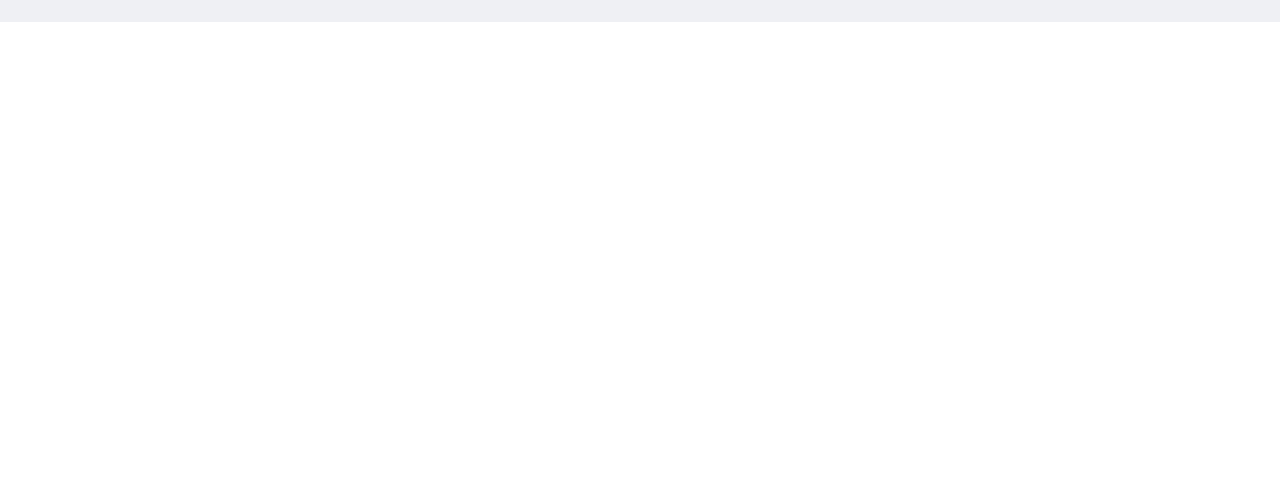
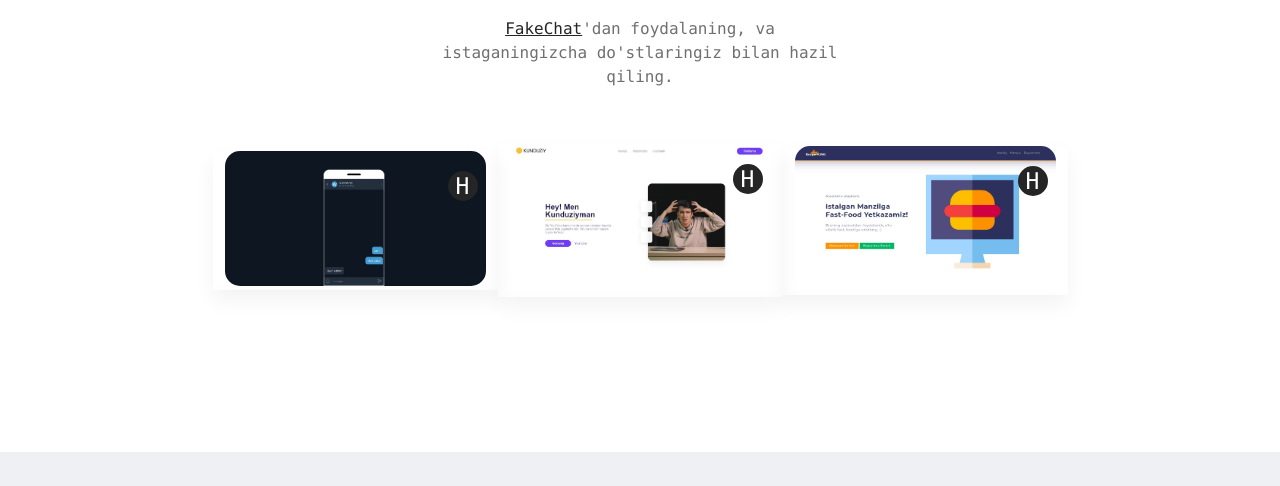
Before and after one commit to Fayozxon/Copypaste, a plain HTML site: page index.html in a window 1280 px wide. Shown: the part 1998-2484 px from the top of the page. Before the commit the page ends 2020 px from the top, so only its background shows below. Drawn offline with Linux system fonts and the light colour scheme.

Commit message:
yakunlandi

```diff
--- a/css/_variables.scss
+++ b/css/_variables.scss
@@ -9,4 +9,4 @@ $white: #FFF;
 $ease: 0.3s;
 
 // Shadows
-$light-shadow: $light 0 5px 15px;
+$light-shadow: rgba(0, 0, 0, 0.05) 0 10px 20px;
--- a/css/style.scss
+++ b/css/style.scss
@@ -112,8 +112,15 @@
 
 // Header
 .header {
+    position: fixed;
+    top: 0;
+    left: 0;
+    width: 100%;
     padding: 20px 0;
     box-shadow: var.$light-shadow;
+    background: rgba(255, 255, 255, 0.7);
+    backdrop-filter: blur(10px);
+    z-index: 100;
 
     &__brand img {
         width: 140px;
@@ -122,7 +129,7 @@
 
 // Main Section
 .main-section {
-    padding-top: 60px;
+    padding-top: 150px;
     padding-bottom: 160px;
 
     .heading {
@@ -257,6 +264,68 @@
     }
 }
 
+// Rec Section
+.rec-section {
+    padding-bottom: 140px;
+    text-align: center;
+
+    .body-text {
+        width: 400px;
+        padding-top: 20px;
+        padding-bottom: 40px;
+    }
+
+    &__card {
+        position: relative;
+        overflow: hidden;
+        box-shadow: var.$light-shadow;
+        margin: 15px 0;
+
+        img {
+            width: 100%;
+            border-radius: 15px;
+        }
+
+        &::after {
+            content: 'H';
+            position: absolute;
+            top: 20px;
+            right: 20px;
+            width: 30px;
+            height: 30px;
+            text-align: center;
+            line-height: 30px;
+            font-size: 23px;
+            color: var.$white;
+            background: var.$dark;
+            border-radius: 50%;
+        }
+
+        &::before {
+            content: 'Ko\'proq';
+            position: absolute;
+            bottom: 0;
+            left: 0;
+            width: 100%;
+            height: 100px;
+            display: flex;
+            justify-content: center;
+            align-items: center;
+            text-decoration: underline;
+            background: rgba(255, 255, 255, 0.7);
+            backdrop-filter: blur(5px);
+            transition: var.$ease;
+            z-index: 1;
+            transform: translateY(100px);
+            box-shadow: var.$light-shadow;
+        }
+
+        &:hover::before {
+            transform: translateY(0);
+        }
+    }
+}
+
 .footer {
     padding: 40px 0;
     background: var.$light;
@@ -303,7 +372,7 @@
         }
     }
 
-    .form-section {
+    .form-section, .rec-section {
         .body-text, &__msg-box {
             width: 90%;
         }
--- a/index.html
+++ b/index.html
@@ -78,6 +78,26 @@
         </form>
     </section>
 
+
+    <!-- Rec Section -->
+    <section class="rec-section container d-flex align-items-center justify-content-center flex-column">
+        <h2 class="title">Tavsiyalar</h2>
+        <p class="body-text">
+            <a href="https://fake-chat.netlify.app" class="anchor">FakeChat</a>'dan foydalaning, va istaganingizcha do'stlaringiz bilan hazil qiling.
+        </p>
+        <div class="row align-items-center justify-content-center">
+            <a href="https://fake-chat.netlify.app" class="rec-section__card col-8 col-md-5 col-lg-3">
+                <img src="./img/fake-chat.jpg" alt="FakeChat Website Image">
+            </a>
+            <a href="https://kunduziy.netlify.app" class="rec-section__card col-8 col-md-5 col-lg-3">
+                <img src="./img/kunduziy.jpg" alt="Kunduziy Website Image">
+            </a>
+            <a href="https://myburgerking.netlify.app" class="rec-section__card col-8 col-md-5 col-lg-3">
+                <img src="./img/burger-king.jpg" alt="Burger King Website Image">
+            </a>
+        </div>
+    </section>
+
     <!-- Footer -->
     <footer class="footer">
         <div class="container">
```
Also changed, not shown: css/style.css, img/burger-king.jpg (added), img/fake-chat.jpg (added), img/kunduziy.jpg (added).
